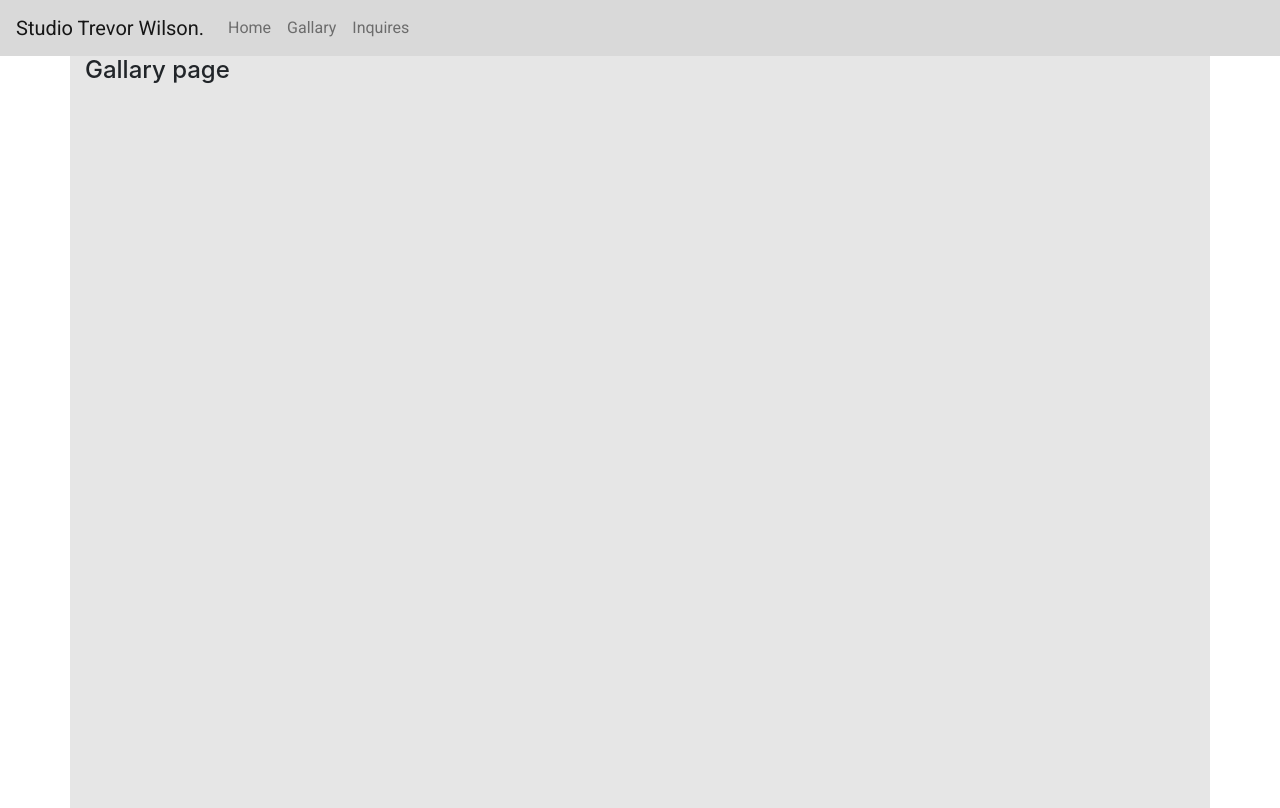
After one commit to sothingguy/Studio_Trevor_Wilson, a Flask app: page /gallary in a window 1280 px wide. The commit adds this page. Run offline with Flask 2, Linux system fonts and the light colour scheme; parts of the project's set-up code (start-up, migrations or seed data) failed here and were passed over; some libraries are stand-ins or nearby versions.

Commit message:
New pages and links added to nav bar as well as JS starting to behave

```diff
--- a/app.py
+++ b/app.py
@@ -8,6 +8,10 @@ if __name__ == '__main__':
 @app.route("/")
 def home():
     return render_template('home.html')
+
+@app.route("/gallary")
+def gallary():
+    return render_template('gallary.html')
 
 @app.route("/westminster_street")
 def westminster_street():
--- a/static/style.css
+++ b/static/style.css
@@ -63,8 +63,6 @@
 	margin: 5px;
 }
 
-
-
 /* 404 page */
 #404Button {
 	padding: 15px 32px;
--- a/templates/base.html
+++ b/templates/base.html
@@ -12,8 +12,24 @@
   <body>
     {% block header %}
     <header id="header">
-        <nav class="navbar navbar-light">
-		  <a class="navbar-brand" href="/">Studio Trevor Wilson.</a>
+        <nav class="navbar navbar-light navbar-expand-lg">
+			<a class="navbar-brand" href="/">Studio Trevor Wilson.</a>
+			<button class="navbar-toggler" type="button" data-toggle="collapse" data-target="#navbarNav" aria-controls="navbarNav" aria-expanded="false" aria-label="Toggle navigation">
+				<span class="navbar-toggler-icon"></span>
+			</button>
+			<div class="collapse navbar-collapse" id="navbarNav">
+				<ul class="navbar-nav">
+					<li class="nav-item">
+						<a class="nav-link" href="/">Home</a>
+					</li>
+					<li class="nav-item">
+						<a class="nav-link" href="/gallary">Gallary</a>
+					</li>
+					<li class="nav-item">
+						<a class="nav-link" href="#">Inquires</a>
+					</li>
+				</ul>
+			</div>
 		</nav>
     </header>
     {% endblock %}
--- /dev/null
+++ b/templates/gallary.html
@@ -0,0 +1,12 @@
+{% extends "base.html" %}
+{% block main %}
+<div id="content">
+	<div class="container">
+		<div class="row">
+			<div class="col-12">
+				<h4>Gallary page</h4>
+			</div>
+		</div>
+	</div>
+</div>
+{% endblock %}
```
Also changed, not shown: templates/home.html (+26 -15 lines), 1 other file.
